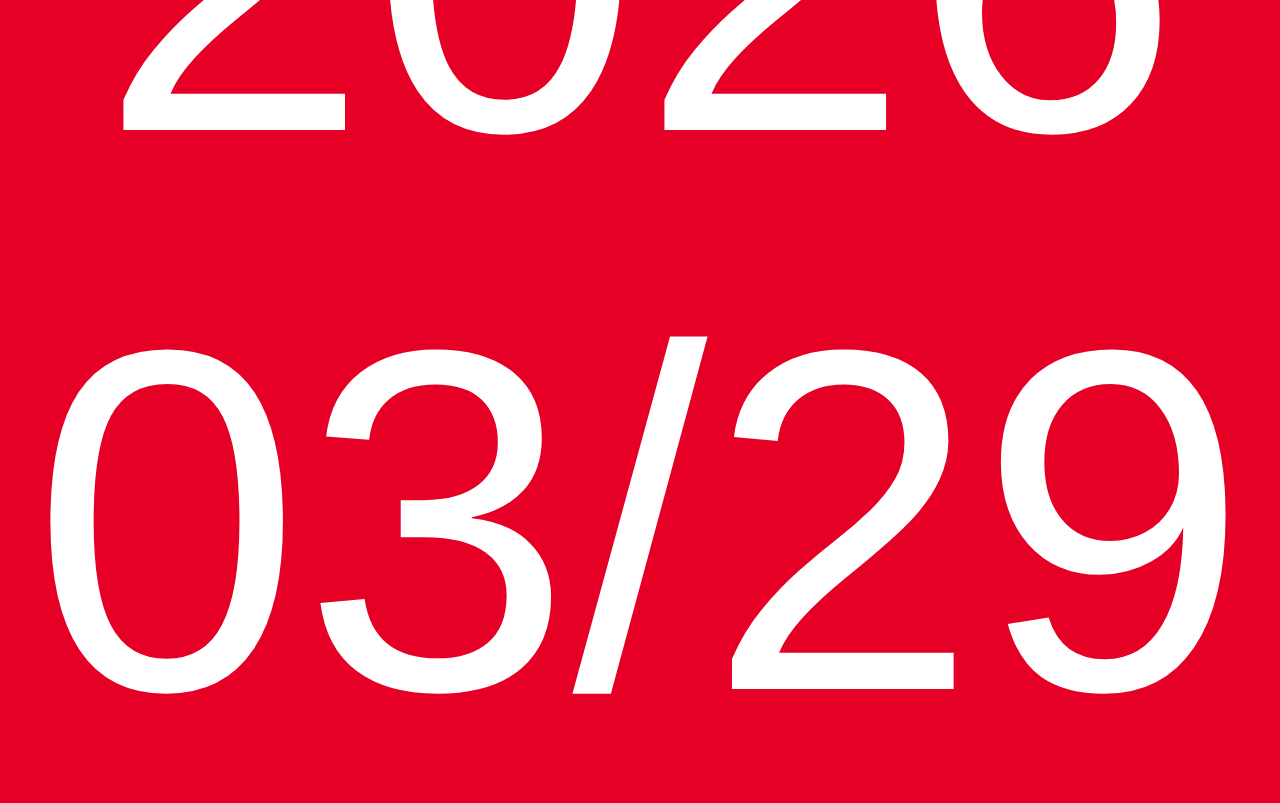
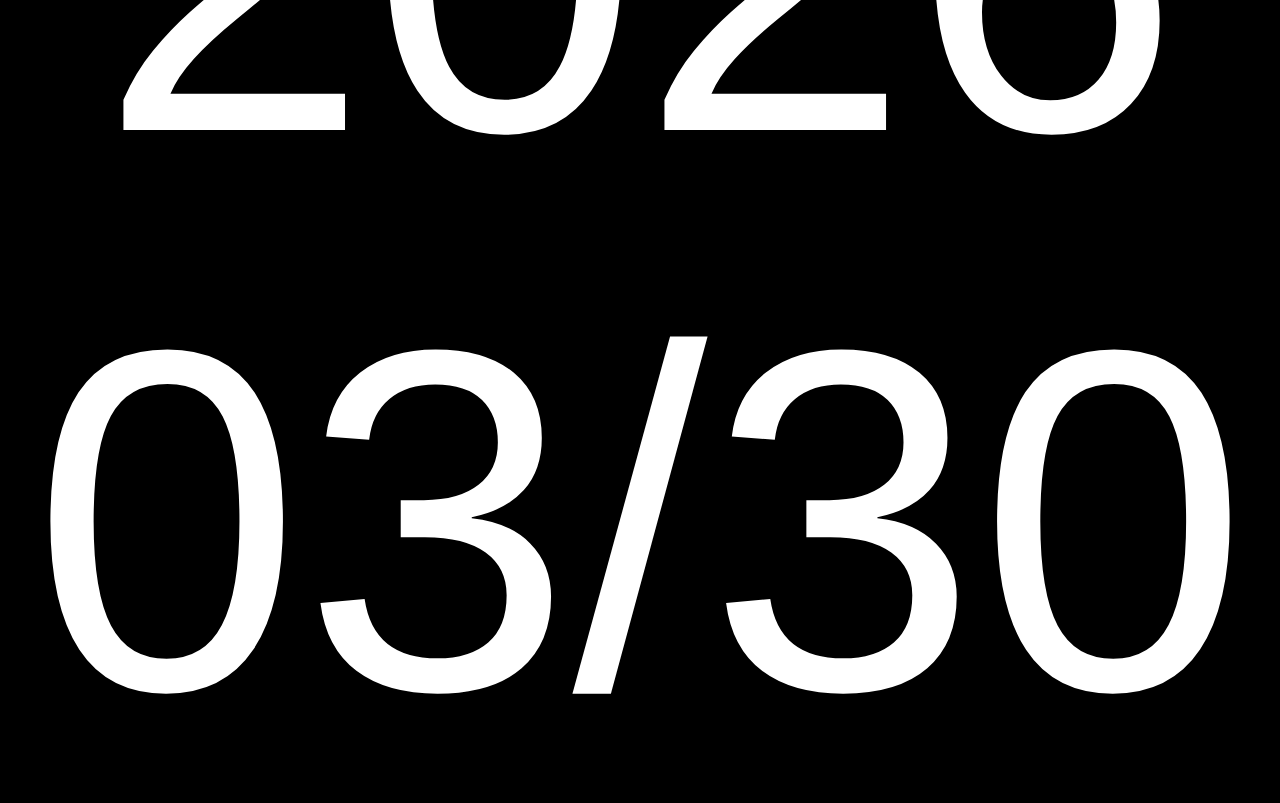
Before and after one commit to date-code/date, a plain HTML site: page index.html in a window 1280 px wide. Drawn offline with Linux system fonts and the light colour scheme.

Commit message:
Update index.html

```diff
--- a/index.html
+++ b/index.html
@@ -2,14 +2,17 @@
 <html>
 <head>
 <meta charset="utf-8">
-<title>Color Test</title>
+<title>Today</title>
 
 <meta name="viewport" content="width=device-width, initial-scale=1">
+<meta name="apple-mobile-web-app-capable" content="yes">
+<meta name="mobile-web-app-capable" content="yes">
 
 <style>
 body{
   margin:0;
   color:white;
+
   display:flex;
   flex-direction:column;
 
@@ -17,6 +20,7 @@ body{
   justify-content:flex-end;
 
   align-items:center;
+
   height:100vh;
 
   /* 下に少し余白 */
@@ -30,38 +34,42 @@ body{
 
 <body>
 
-<div id="year">2026</div>
-<div id="md">03/29</div>
+<div id="year"></div>
+<div id="md"></div>
 
 <script>
 
-const colors = [
-  "#e60026", // 日
-  "#000000", // 月
-  "#ff7f00", // 火
-  "#00bfff", // 水
-  "#228b22", // 木
-  "#d4af37", // 金
-  "#003f8c"  // 土
-];
+function updateDate(){
 
-let index = 0;
+  const d = new Date();
 
-function changeColor(){
+  const y = d.getFullYear();
+  const m = String(d.getMonth()+1).padStart(2,'0');
+  const day = String(d.getDate()).padStart(2,'0');
 
-  document.body.style.backgroundColor = colors[index];
+  document.getElementById("year").innerText = y;
+  document.getElementById("md").innerText = m + "/" + day;
 
-  index++;
-  if(index >= colors.length){
-    index = 0;
-  }
+  const weekday = d.getDay();
+
+  const colors = [
+    "#e60026",
+    "#000000",
+    "#ff7f00",
+    "#00bfff",
+    "#228b22",
+    "#d4af37",
+    "#003f8c"
+  ];
+
+  document.body.style.backgroundColor = colors[weekday];
 }
 
-/* 初期 */
-changeColor();
+updateDate();
 
-/* タップで変更 */
-document.body.addEventListener("click", changeColor);
+setInterval(updateDate, 60000);
+
+document.body.addEventListener("click", updateDate);
 
 </script>
 
```
